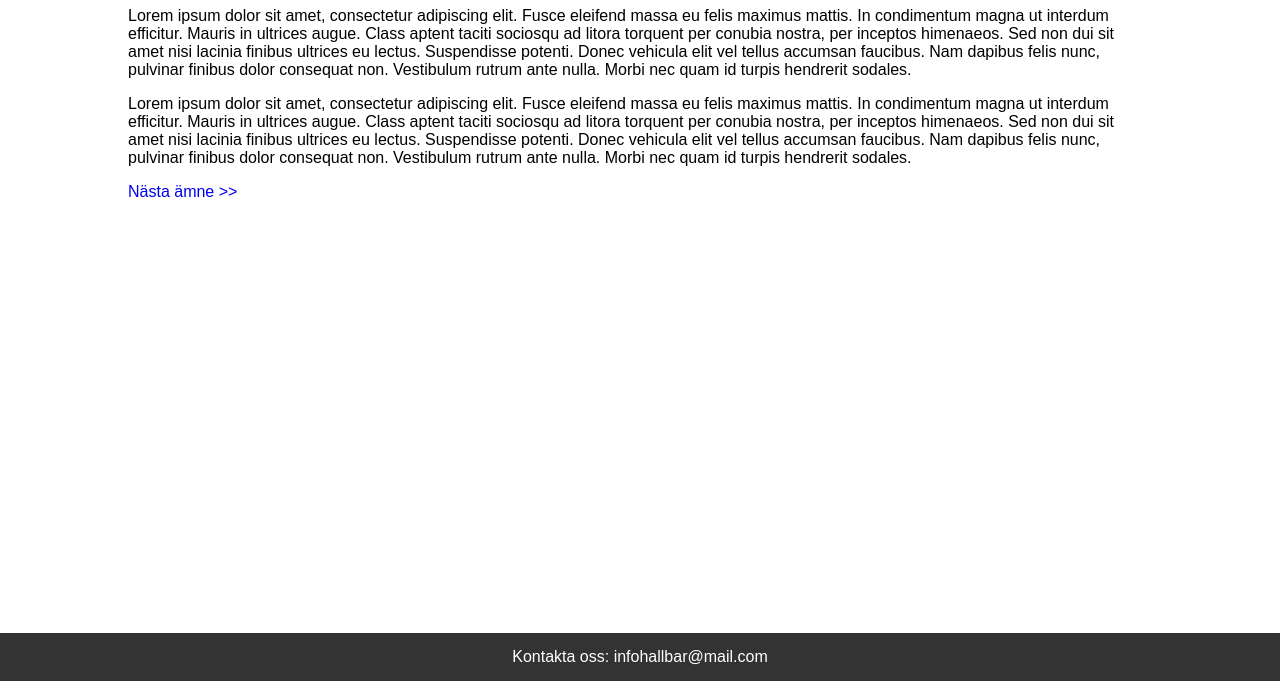
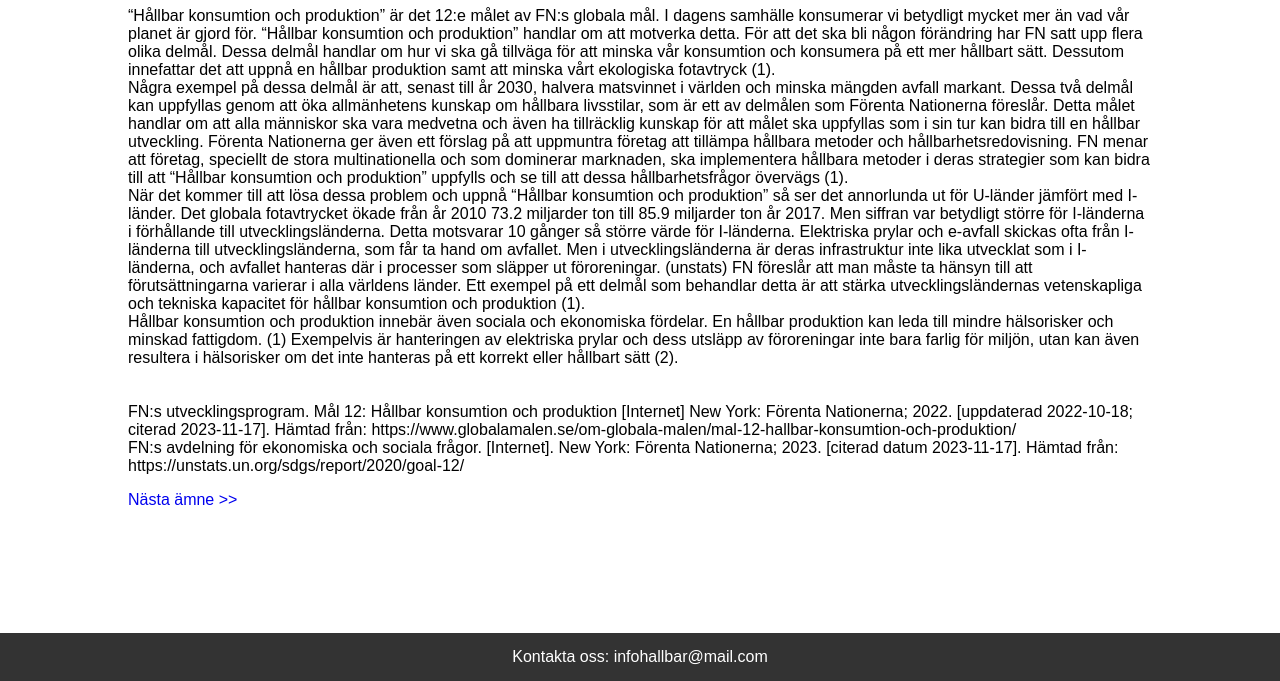
Before and after one commit to AnnaSverrePanna/Datateknik-Intro-Projekt, a plain HTML site: page subject3.html in a window 1280 px wide. Shown: the part 119-800 px from the top of the page. Drawn offline with Linux system fonts and the light colour scheme.

Commit message:
Update subject3.html
Lagt in ämne 3

```diff
--- a/subject3.html
+++ b/subject3.html
@@ -16,17 +16,46 @@
 			<a href="quiz.html">Quiz</a>
 		</div>
 		<div class="content">
-			<h1>Ämne 3</h1>
-			<p>Lorem ipsum dolor sit amet, consectetur adipiscing elit. Fusce eleifend massa eu felis maximus mattis. In condimentum
-			magna ut interdum efficitur. Mauris in ultrices augue. Class aptent taciti sociosqu ad litora torquent per conubia
-			nostra, per inceptos himenaeos. Sed non dui sit amet nisi lacinia finibus ultrices eu lectus. Suspendisse potenti. Donec
-			vehicula elit vel tellus accumsan faucibus. Nam dapibus felis nunc, pulvinar finibus dolor consequat non. Vestibulum
-			rutrum ante nulla. Morbi nec quam id turpis hendrerit sodales.</p>
-			<p>Lorem ipsum dolor sit amet, consectetur adipiscing elit. Fusce eleifend massa eu felis maximus mattis. In condimentum
-			magna ut interdum efficitur. Mauris in ultrices augue. Class aptent taciti sociosqu ad litora torquent per conubia
-			nostra, per inceptos himenaeos. Sed non dui sit amet nisi lacinia finibus ultrices eu lectus. Suspendisse potenti. Donec
-			vehicula elit vel tellus accumsan faucibus. Nam dapibus felis nunc, pulvinar finibus dolor consequat non. Vestibulum
-			rutrum ante nulla. Morbi nec quam id turpis hendrerit sodales.</p>
+			<h1>Hållbar komsution och produktion</h1>
+			<p>
+			“Hållbar konsumtion och produktion” är det 12:e målet av FN:s globala mål. I dagens samhälle konsumerar vi betydligt mycket mer än vad vår
+			planet är gjord för. “Hållbar konsumtion och produktion” handlar om att motverka detta. För att det ska bli någon förändring har FN satt
+			upp flera olika delmål. Dessa delmål handlar om hur vi ska gå tillväga för att minska vår konsumtion och konsumera på ett mer hållbart sätt.
+			Dessutom innefattar det att uppnå en hållbar produktion samt att minska vårt ekologiska fotavtryck (1).
+			<br>
+
+			Några exempel på dessa delmål är att, senast till år 2030,  halvera matsvinnet i världen och minska mängden avfall markant. Dessa två delmål
+			kan uppfyllas genom att öka allmänhetens kunskap om hållbara livsstilar, som är ett av delmålen som Förenta Nationerna föreslår. Detta målet
+			handlar om att alla människor ska vara medvetna och även ha tillräcklig kunskap för att målet ska uppfyllas som i sin tur kan bidra till en
+			hållbar utveckling. Förenta Nationerna ger även ett förslag på att uppmuntra företag att tillämpa hållbara metoder och hållbarhetsredovisning.
+			FN menar att företag, speciellt de stora multinationella och som dominerar marknaden, ska implementera hållbara metoder i deras strategier som
+			kan bidra till att “Hållbar konsumtion och produktion” uppfylls och se till att dessa hållbarhetsfrågor övervägs (1).
+			<br>
+
+			När det kommer till att lösa dessa problem och uppnå “Hållbar konsumtion och produktion” så ser det annorlunda ut för U-länder jämfört med
+			I-länder. Det globala fotavtrycket ökade från år 2010 73.2 miljarder ton till 85.9 miljarder ton år 2017. Men siffran var betydligt större för
+			I-länderna i förhållande till utvecklingsländerna. Detta motsvarar 10 gånger så större värde för I-länderna. Elektriska prylar och e-avfall
+			skickas ofta från I-länderna till utvecklingsländerna, som får ta hand om avfallet. Men i utvecklingsländerna är deras infrastruktur inte lika
+			utvecklat som i I-länderna, och avfallet hanteras där i processer som släpper ut föroreningar. (unstats) FN föreslår att man måste ta hänsyn
+			till att förutsättningarna varierar i alla världens länder. Ett exempel på ett delmål som behandlar detta är att stärka utvecklingsländernas
+			vetenskapliga och tekniska kapacitet för hållbar konsumtion och produktion (1).
+			<br>
+
+			Hållbar konsumtion och produktion innebär även sociala och ekonomiska fördelar. En hållbar produktion kan leda till mindre hälsorisker och
+			minskad fattigdom. (1) Exempelvis är hanteringen av elektriska prylar och dess utsläpp av föroreningar inte bara farlig för miljön, utan kan
+			även resultera i hälsorisker om det inte hanteras på ett korrekt eller hållbart sätt (2).
+			<br>
+			<br>
+			<br>
+
+			FN:s utvecklingsprogram. Mål 12: Hållbar konsumtion och produktion [Internet] New York: Förenta Nationerna; 2022.
+			[uppdaterad 2022-10-18; citerad 2023-11-17]. Hämtad från: https://www.globalamalen.se/om-globala-malen/mal-12-hallbar-konsumtion-och-produktion/
+			<br>
+
+			FN:s avdelning för ekonomiska och sociala frågor. [Internet]. New York: Förenta Nationerna; 2023.  [citerad datum 2023-11-17]. Hämtad från:
+			https://unstats.un.org/sdgs/report/2020/goal-12/
+			<br>
+			</p>
 
 			<a href="subject4.html" class="next-page-link">Nästa ämne >></a>
 		</div>
```
